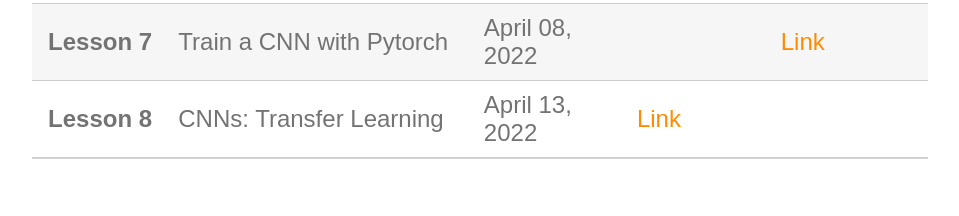
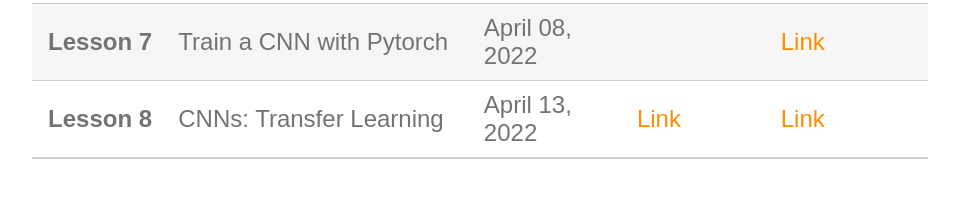
Before and after one commit to perceivelab/knowledge-discovery-course, a Jekyll site: the page built from lezioni.md, in a window 1280 px wide. Shown: the part 727-943 px from the top of the page, without its empty margins (160-1119 px from the left). Built offline with Jekyll 4.4.1, drawn with Linux system fonts in a browser that asks for light colours; our own code applies the rules of GitHub Pages for plain Markdown files.

Commit message:
Update lezioni.md

```diff
--- a/lezioni.md
+++ b/lezioni.md
@@ -10,4 +10,4 @@
 | **Lesson 4**      | Introduction to PyTorch | March 25, 2022 |     |[Link](https://colab.research.google.com/drive/1xqmIpShVXf2EFVgi5C52o_bGcj383jnN?usp=sharing)|
 | **Lessons 5-6**      | Convolutional Neural Networks | April 01-06, 2022 |     [Link](https://drive.google.com/file/d/1xGLJtvZCI4fOOzMlzkehv7x1fyJHwKq2/view?usp=sharing)||
 | **Lesson 7**      | Train a CNN with Pytorch | April 08, 2022 ||     [Link](https://colab.research.google.com/drive/1oCG6YEWqkuyx5AH5TzplpaGqIanQHVvE?usp=sharing)|
-| **Lesson 8**      | CNNs: Transfer Learning | April 13, 2022 |[Link](https://drive.google.com/file/d/1m1ihYx3-sNIRhnXNHVhpA4gCCIbFNnm2/view?usp=sharing)|| |
+| **Lesson 8**      | CNNs: Transfer Learning | April 13, 2022 |[Link](https://drive.google.com/file/d/1m1ihYx3-sNIRhnXNHVhpA4gCCIbFNnm2/view?usp=sharing)|[Link](https://colab.research.google.com/drive/1KVbZ7Gg7utB_ciaIWWmVqif4SjR8cqUY?usp=sharing) | |
```
